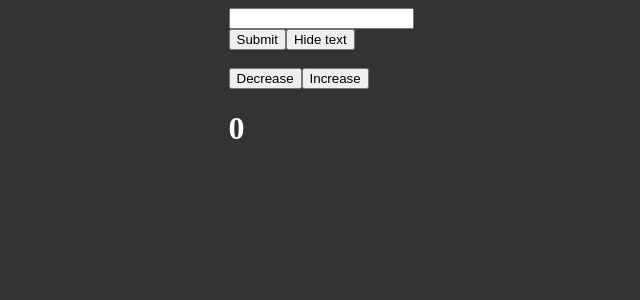
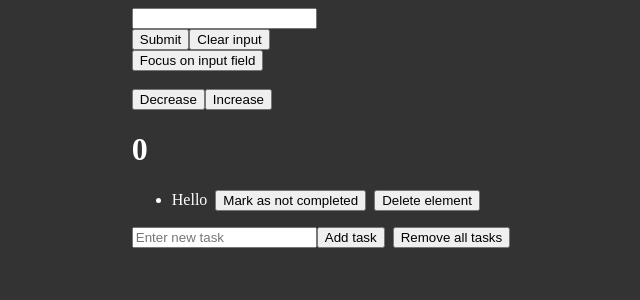
Before and after one commit to empty-nick/react-aston, a React (Vite) app: page / in a window 1280 px wide. Shown: the top 300 px of the page, without its empty margins (319-959 px from the left). Built offline with nearby package versions, Linux system fonts and the light colour scheme.

Commit message:
(add): Complete homework №2 V1

```diff
--- a/src/components/FormClass.tsx
+++ b/src/components/FormClass.tsx
@@ -1,5 +1,6 @@
 import React, { ReactElement } from 'react'
 import Counter from "./Counter.tsx";
+import { Tasks } from "./Tasks.tsx";
 
 interface IProps {
 
@@ -8,12 +9,15 @@ interface IState {
 	text: string;
 	isTextReady: boolean;
 	counter: number;
+	isReactWordExist: boolean;
 }
 class FormClass extends React.Component<IProps, IState> {
+	private readonly inputRef: React.RefObject<HTMLInputElement>;
 	constructor(props: object) {
 		console.log('Constructor')
 		super(props)
-		this.state = { text: '', counter: 0, isTextReady: false };
+		this.state = { text: '', counter: 0, isTextReady: false, isReactWordExist: false };
+		this.inputRef = React.createRef()
 	}
 	// componentWillReceiveProps() {
 	// 	console.log('componentWillReceiveProps')
@@ -58,19 +62,22 @@ class FormClass extends React.Component<IProps, IState> {
 			counter: prevState.counter + 1
 		}))
 	}
-	handleSubmit = (event: React.ChangeEvent<HTMLFormElement>) => {
-		event.preventDefault()
+	handleSubmit = () => {
 		this.setState({ isTextReady: true })
 	}
 	handleInput = (event: React.ChangeEvent<HTMLInputElement>) => {
-		this.setState({ text: event.target.value })
+		const isExist = new RegExp(/^([Rr]eact|[Рр]еакт)$/gm).test(event.target.value)
+		this.setState({ text: event.target.value, isReactWordExist: isExist })
 	}
 	clearInput = () => {
 		this.setState({ text: '', isTextReady: false })
 	}
+	focusInput = () => {
+		this.inputRef.current?.focus()
+	}
 	render(): ReactElement {
 		console.log('Render')
-		const { text, isTextReady, counter } = this.state;
+		const { text, isTextReady, counter, isReactWordExist } = this.state;
 		return (
 			<>
 				<form onSubmit={this.handleSubmit}>
@@ -78,11 +85,13 @@ class FormClass extends React.Component<IProps, IState> {
 						type='text'
 						value={text}
 						onInput={this.handleInput}
+						ref={this.inputRef}
 					/> <br />
-					<button type='submit'>Submit</button>
-					<button onClick={this.clearInput}>Hide text</button> <br />
+					<button type='submit' disabled={isReactWordExist}>Submit</button>
+					<button onClick={this.clearInput}>Clear input</button> <br />
+					<button onClick={this.focusInput}>Focus on input field</button> <br />
 
-					{(isTextReady && text) && (
+					{(isTextReady && text && !isReactWordExist) && (
 						<p>{text}</p>
 					)} <br />
 				</form>
@@ -91,6 +100,7 @@ class FormClass extends React.Component<IProps, IState> {
 					increment={this.increment}
 					countValue={counter}
 				/>
+				<Tasks />
 			</>
 		)
 	}
--- /dev/null
+++ b/src/components/Tasks.tsx
@@ -0,0 +1,58 @@
+import React, { ReactElement, useState } from "react";
+
+type TodoType = {
+	id: number;
+	text: string;
+	isCompleted: boolean;
+}
+export function Tasks(): ReactElement {
+	const [tasks, setTasks] = useState<TodoType[]>([{ id:1, text: 'Hello', isCompleted: false }])
+	const [input, setInput] = useState<string>('')
+	const toggleComplete = ({id, isCompleted, text}: TodoType) => {
+		// Это чтобы когда происходит toggleComplete порядок элементов не менялся
+		setTasks( prevState => prevState.map(taskState => taskState.id === id ? {id, isCompleted: !isCompleted, text} : taskState))
+	}
+	const submitHandler = () => {
+		if (input)
+			setTasks(prevState => [...prevState, { id: new Date().getMilliseconds(), text: input, isCompleted: false }])
+		setInput('')
+	}
+	const removeTask = (id: number) => {
+		setTasks(prevState => prevState.filter( taskElement => taskElement.id !== id))
+	}
+	const removeAllTasks = () => {
+		setTasks([])
+	}
+
+	return (
+		<React.Fragment>
+			{tasks.length > 0 ? (
+				<ul>
+					{tasks.map( todoElement => (
+						<li
+							key={todoElement.id}
+							style={{textDecoration: `${todoElement.isCompleted ? 'line-through red': 'none'}`, userSelect: 'none'}}
+						>
+							{todoElement.text} &nbsp;
+							<button onClick={() => toggleComplete( todoElement)}>
+								{todoElement.isCompleted ? 'Mark as completed' : 'Mark as not completed'}
+							</button> &nbsp;
+							<button onClick={() => removeTask(todoElement.id)}>Delete element</button>
+						</li>
+					))}
+				</ul>
+			) : (
+				<h2>↓ Tasks list is empty! Add a task ↓</h2>
+			)}
+			<form onSubmit={submitHandler}>
+				<input
+					placeholder='Enter new task'
+					value={input}
+					onInput={(event: React.ChangeEvent<HTMLInputElement>) => setInput(event.target.value)}
+				/>
+				<button type='submit'>Add task</button> &nbsp;
+				<button onClick={removeAllTasks}>Remove all tasks</button>
+			</form>
+		</React.Fragment>
+	)
+}
```
